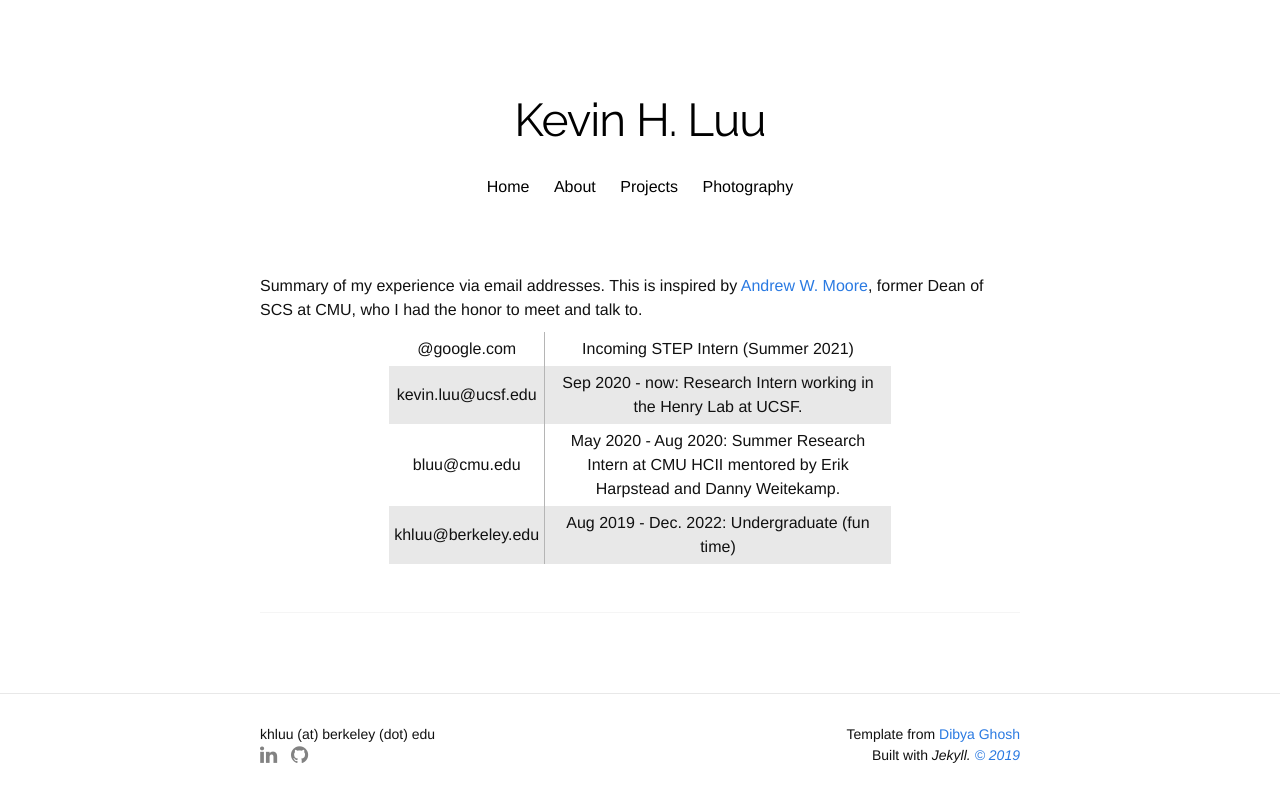
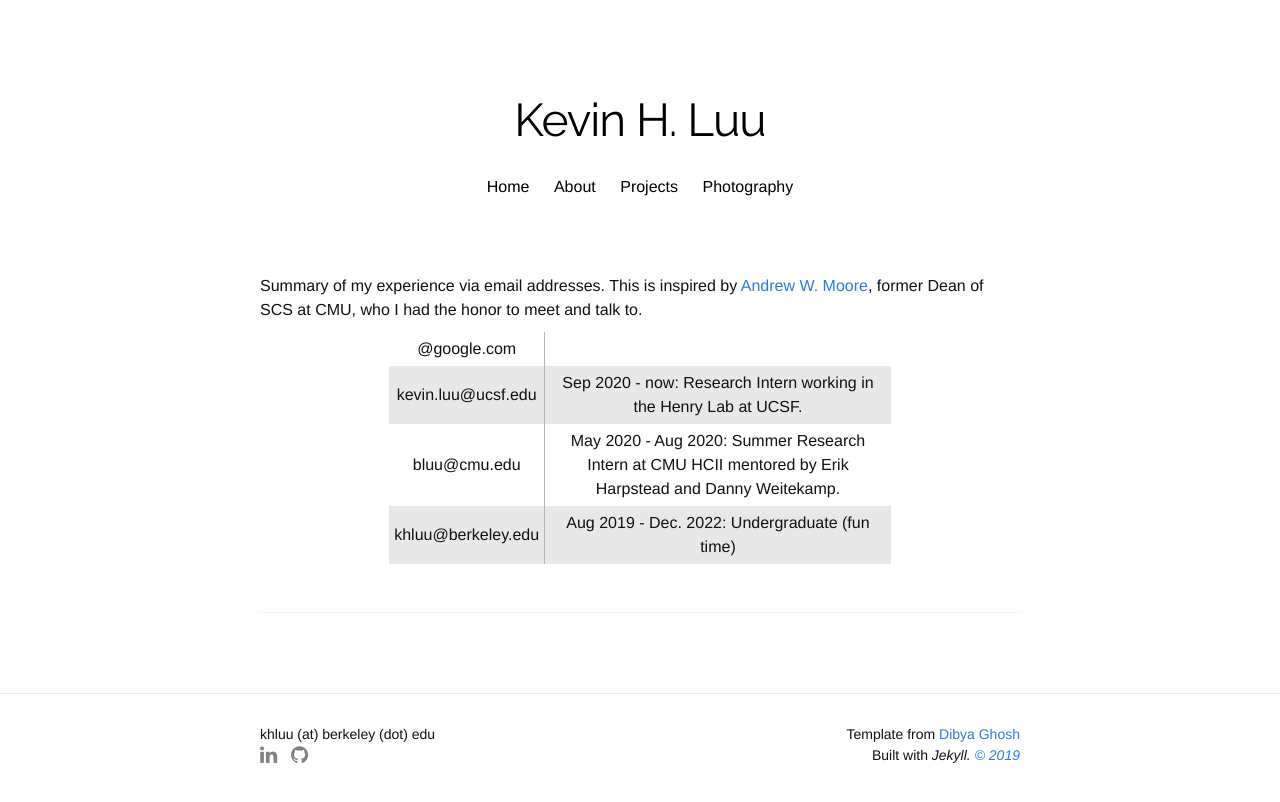
Before and after one commit to khluu/khluu.github.io, a Jekyll site: the page built from about.html, in a window 1280 px wide. Shown: the top 802 px of the page. Built offline with Jekyll 4.4.1, drawn with Linux system fonts in a browser that asks for light colours; nearby versions of some CDN libraries; some web fonts are replaced.

Commit message:
Update about.html

```diff
--- a/about.html
+++ b/about.html
@@ -9,7 +9,7 @@ title: "About"
   <table style="text-align: left; margin-left: auto; margin-right: auto; width: 66%;" border="0" cellpadding="0" cellspacing="0">
     <tr>
       <td>@google.com</td>
-      <td>Incoming STEP Intern (Summer 2021)</td>
+      <td></td>
     </tr>
     <tr>
       <td>kevin.luu@ucsf.edu</td>
```
